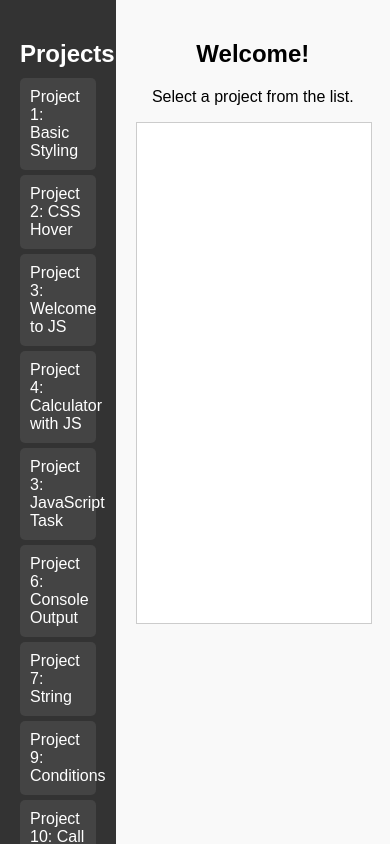
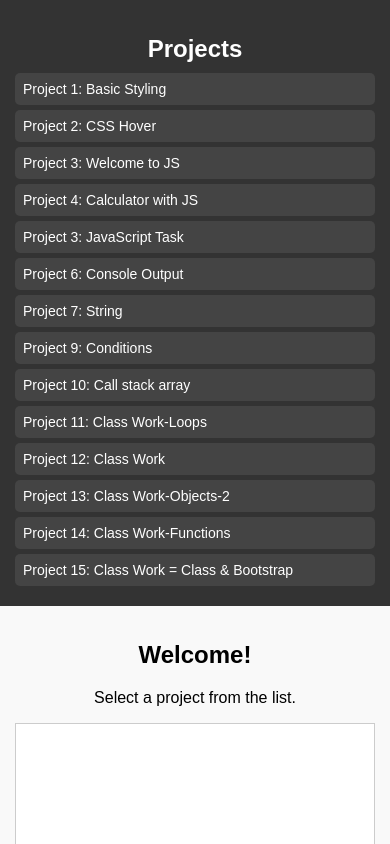
Before and after one commit to Dheemanth29/dhee29, a plain HTML site: page index.html in a window 390 px wide. Shown: the top 844 px of the page. Drawn offline with Linux system fonts and the light colour scheme.

Commit message:
Add files via upload

```diff
--- a/index.html
+++ b/index.html
@@ -1,28 +1,32 @@
 <!DOCTYPE html>
 <html lang="en">
 <head>
-    <meta charset="UTF-8">
-    <meta name="viewport" content="width=device-width, initial-scale=1.0">
+  <meta charset="UTF-8" />
+  <meta name="viewport" content="width=device-width, initial-scale=1.0"/>
   <title>Project Gallery</title>
 
   <style>
-        /* Basic Styling */
+    * {
+      box-sizing: border-box;
+    }
+
     body {
       font-family: Arial, sans-serif;
       margin: 0;
       padding: 0;
       display: flex;
-            height: 100vh;
+      flex-direction: row;
+      min-height: 100vh;
       background: #f9f9f9;
     }
 
-        /* Sidebar (Project List) */
     #projects-list {
       width: 25%;
       background: #333;
       color: white;
       padding: 20px;
       overflow-y: auto;
+      transition: transform 0.3s ease-in-out;
     }
 
     #projects-list h2 {
@@ -30,7 +34,6 @@
       margin-bottom: 10px;
     }
 
-        /* Project Links */
     #project-links a {
       display: block;
       padding: 10px;
@@ -39,32 +42,60 @@
       color: white;
       text-decoration: none;
       border-radius: 5px;
-            transition: 0.3s;
+      transition: background 0.3s;
     }
 
     #project-links a:hover {
       background: #555;
     }
 
-        /* Content Area */
     #project-content {
       flex-grow: 1;
       padding: 20px;
       text-align: center;
     }
 
-        /* iFrame */
     iframe {
       width: 100%;
-            height: 500px;
+      height: 70vh;
       border: 1px solid #ccc;
       background: white;
     }
 
+    /* Responsive Styles */
+    @media (max-width: 768px) {
+      body {
+        flex-direction: column;
+      }
+
+      #projects-list {
+        width: 100%;
+        padding: 15px;
+      }
+
+      #project-content {
+        padding: 15px;
+      }
+
+      iframe {
+        height: 60vh;
+      }
+    }
+
+    @media (max-width: 480px) {
+      #project-links a {
+        font-size: 14px;
+        padding: 8px;
+      }
+
+      iframe {
+        height: 50vh;
+      }
+    }
   </style>
 </head>
+
 <body>
-
   <div id="projects-list">
     <h2>Projects</h2>
     <div id="project-links"></div>
@@ -76,43 +107,35 @@
     <iframe id="project-frame"></iframe>
   </div>
 
-
   <script>
     document.addEventListener("DOMContentLoaded", function () {
-            fetch("projects.json") // Ensure the file exists
+      fetch("projects.json")
         .then(response => {
-                if (!response.ok) {
-                    throw new Error(`HTTP error! Status: ${response.status}`);
-                }
+          if (!response.ok) throw new Error(`HTTP error! Status: ${response.status}`);
           return response.json();
         })
         .then(data => {
-                console.log("Loaded projects:", data); // Debugging log
-
           let projectLinks = document.getElementById("project-links");
           let projectFrame = document.getElementById("project-frame");
 
           if (!projectLinks || !projectFrame) {
-                    console.error("Error: Missing #project-links or #project-frame in HTML.");
+            console.error("Missing #project-links or #project-frame.");
             return;
           }
 
-                projectLinks.innerHTML = ""; // Clear previous content
+          projectLinks.innerHTML = "";
 
           data.forEach(project => {
             let link = document.createElement("a");
             link.href = "#";
             link.textContent = project.title;
-                    link.onclick = function (event) {
-                        event.preventDefault(); // Prevent page refresh
-                        console.log(`Loading project: ${project.file}`); // Debugging
-
-                        fetch(project.file) // Check if file exists
+            link.onclick = function (e) {
+              e.preventDefault();
+              fetch(project.file)
                 .then(fileResponse => {
-                                if (!fileResponse.ok) {
+                  if (!fileResponse.ok)
                     throw new Error(`Project file not found: ${project.file}`);
-                                }
-                                projectFrame.src = project.file; // Load the file into iframe
+                  projectFrame.src = project.file;
                 })
                 .catch(error => console.error(error.message));
             };
@@ -122,8 +145,6 @@
         })
         .catch(error => console.error("Error fetching projects.json:", error));
     });
-
   </script>
-
 </body>
 </html>
--- a/projects.json
+++ b/projects.json
@@ -21,7 +21,7 @@
         "id": 4,
         "title": "Project 4: Calculator with JS",
         "description": "First program to create a calculator.",
-        "file": "./project3/calc_js.html"
+        "file": "./project4/calc_js.html"
     },
     {
         "id": 5,
@@ -58,7 +58,7 @@
         "id": 10,
         "title": "Project 11: Class Work-Loops",
         "description": "Loops in JavaScript.",
-        "file": "./project11/dhee.html"
+        "file": "./project11/dowhile.html"
     },
     {
         "id": 11,
```
Lines whose indentation alone changed are shown as unchanged.
